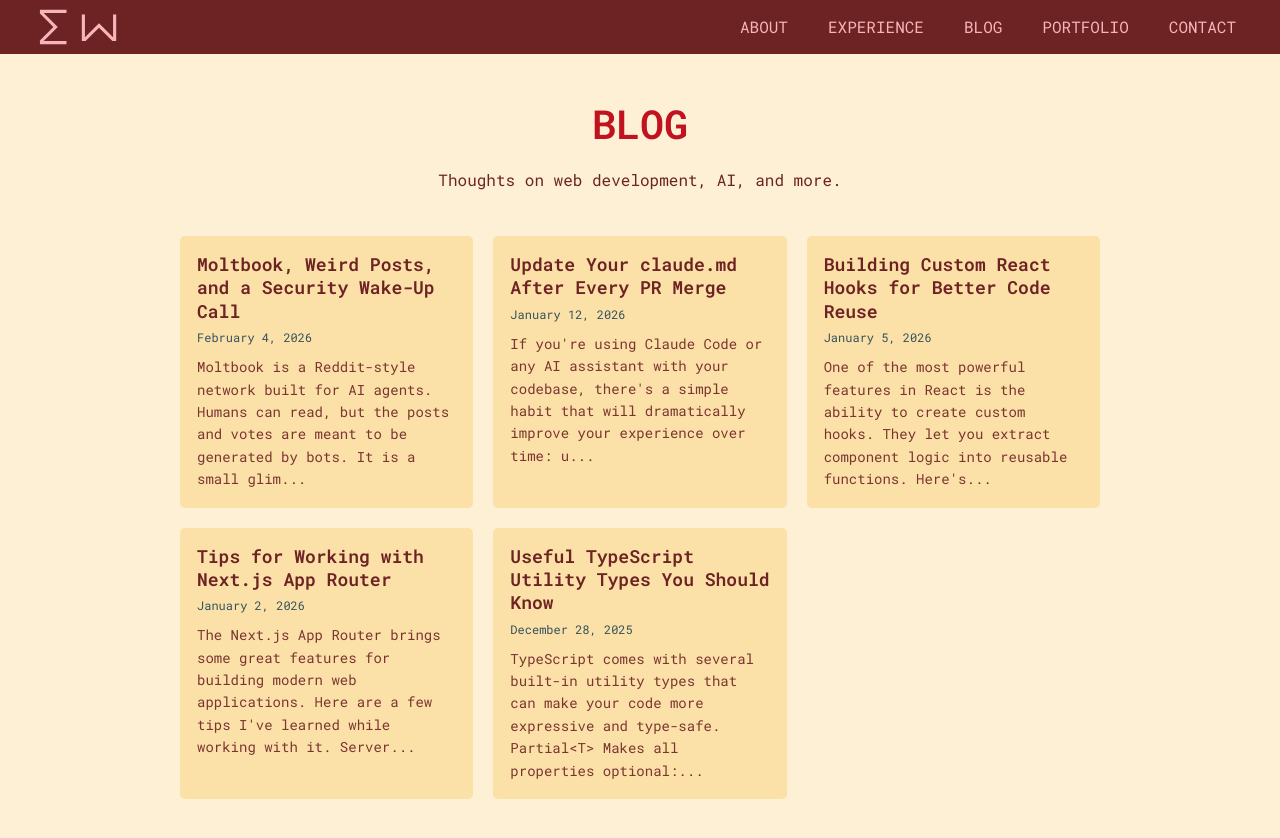
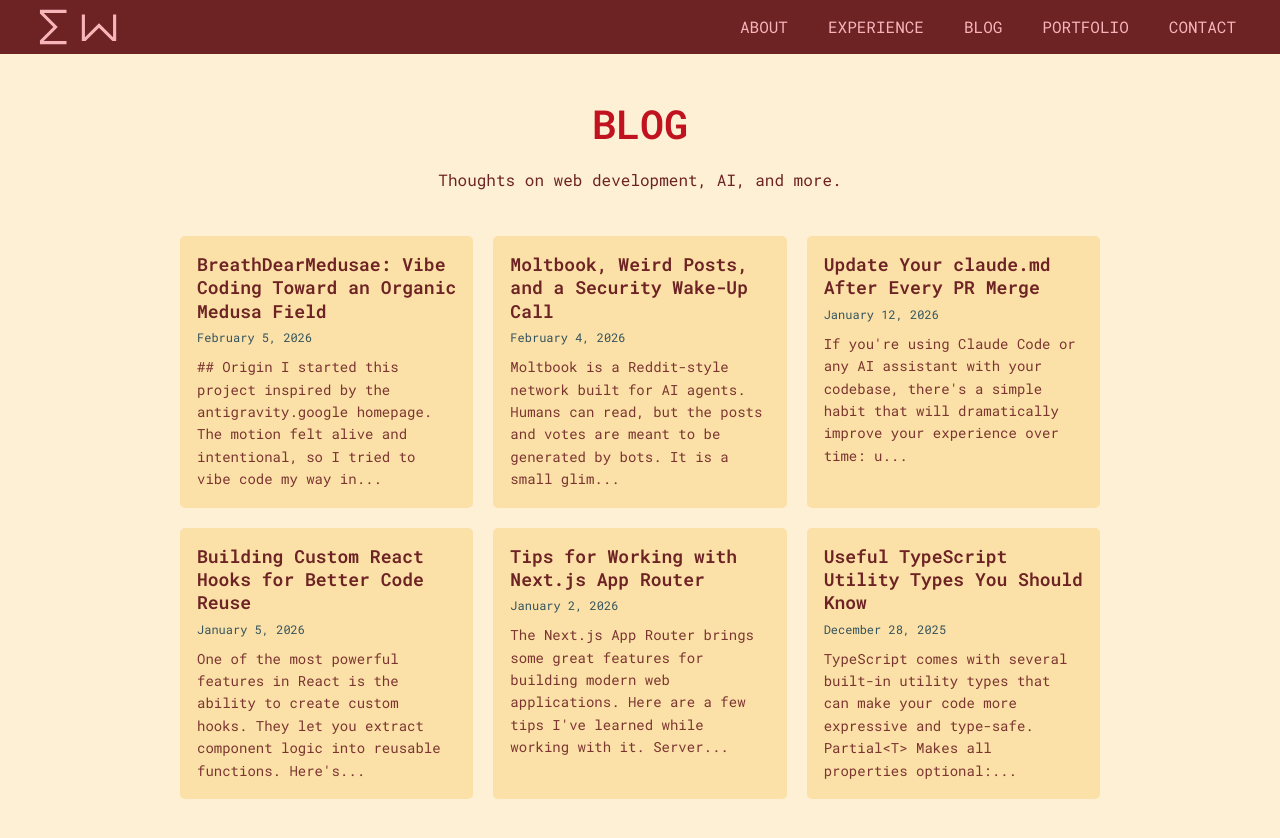
Before and after one commit to ewohlken2/viberational, a Next.js app: page /blog in a window 1280 px wide. Shown: the top 838 px of the page. Built offline with nearby package versions, Linux system fonts and the light colour scheme.

Commit message:
feat: add BreathDearMedusae blog post

```diff
--- a/src/app/data/blog.ts
+++ b/src/app/data/blog.ts
@@ -7,6 +7,40 @@ export interface BlogPost {
 }
 
 export const blogPosts: BlogPost[] = [
+  {
+    slug: "breathdearmedusae-vibe-coding-medusa-field",
+    title: "BreathDearMedusae: Vibe Coding Toward an Organic Medusa Field",
+    date: "2026-02-05",
+    content: `## Origin
+
+I started this project inspired by the **antigravity.google** homepage. The motion felt alive and intentional, so I tried to vibe code my way into something similar. The early attempts didn't really land: the flow was stiff, the motion felt synthetic, and I couldn't get the halo and particle field to breathe the way I wanted.
+
+## The Starting Point
+
+Then I stumbled on a repo that was extremely close to what I was imagining: the BreathDearMedusae project by Hinarosha. It had the right energy and the right scaffolding, especially around particle motion and the halo interactions.
+
+Link to the starting point (GitHub repo):
+
+\`\`\`
+https://github.com/Hinarosha/BreathDearMedusae
+\`\`\`
+
+## What Changed
+
+I forked it and started shaping it into my own version. The big breakthrough was adding **oscillating variables** to make the jitter feel organic, plus a full **settings dialog** to tweak the scene in realtime. That made it possible to dial in the movement without hardcoding endless values. It also let me experiment with cursor influence, rotation jitter, oscillation factors, and halo behavior until it felt right.
+
+## Current Build
+
+Preview of the current build:
+
+\`\`\`
+https://breath-dear-medusae.vercel.app/
+\`\`\`
+
+## Why It Matters
+
+This is an open-source vibe collaboration, shaped with help from Gemini and Codex. It's a preview of a future world where creative coding is faster, more collaborative, and more fluid than ever.`,
+  },
   {
     slug: "moltbook-weird-posts-and-security",
     title: "Moltbook, Weird Posts, and a Security Wake-Up Call",
```
